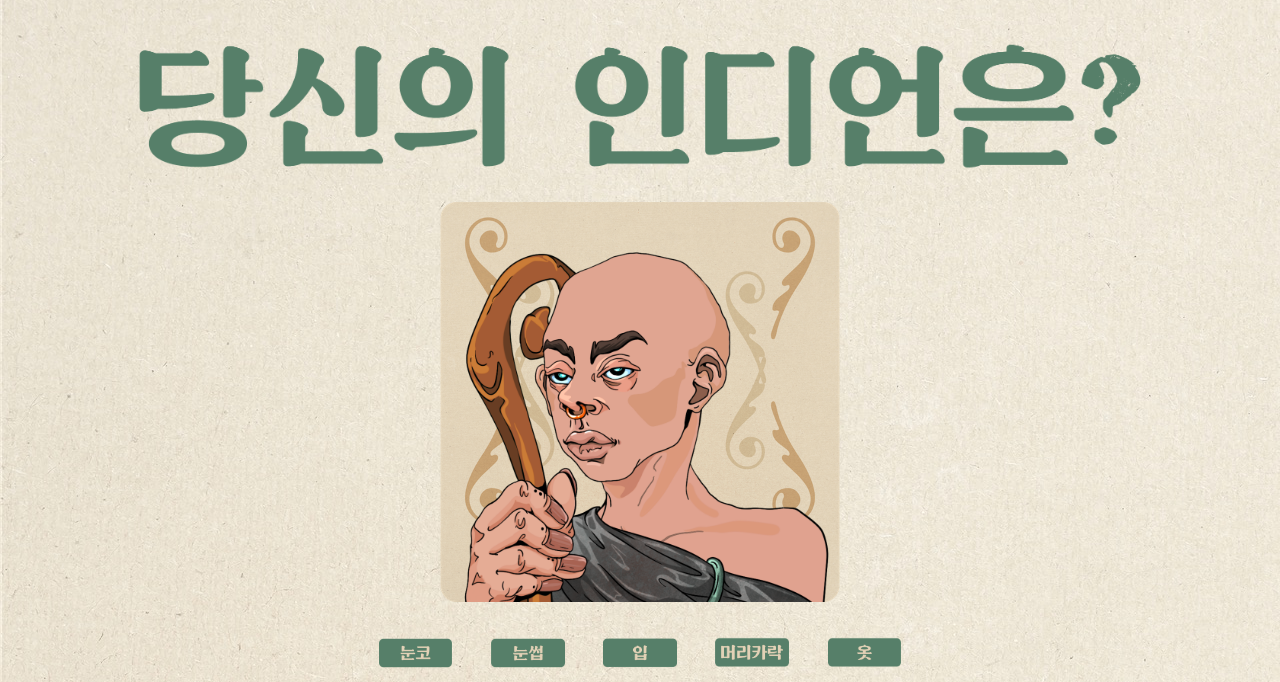
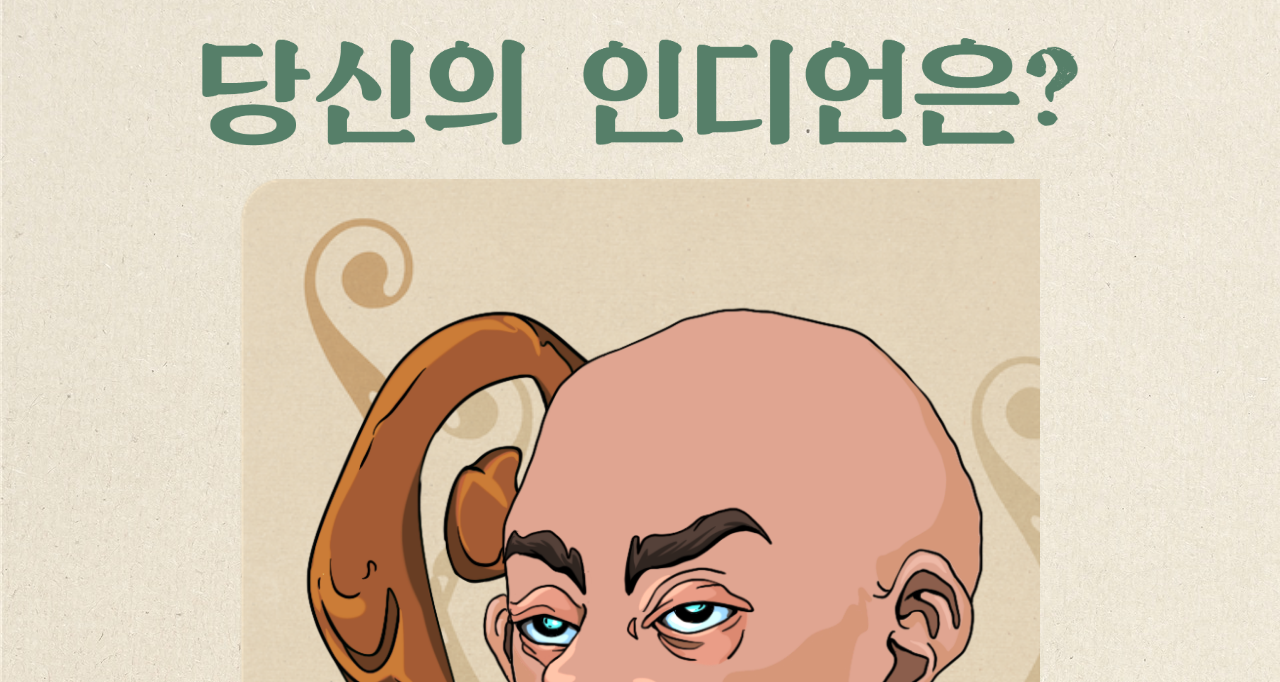
Before and after one commit to aaronsatae/malama-aina, a website: page index.html in a window 1280 px wide. Shown: the part 199-881 px from the top of the page. Drawn offline with nearby package versions, Linux system fonts and the light colour scheme.

Commit message:
update style

```diff
--- a/styles.css
+++ b/styles.css
@@ -14,7 +14,7 @@ header {
 }
 
 .main-title {
-    width: 80%;
+    width: 70vw;
 }
 
 footer {
@@ -23,12 +23,13 @@ footer {
 }
 
 .divider {
-    width: 80%;
+    width: 90%;
 }
 
 #character {
-    width: 50vh;
-    height: 50vh;
+    width: 80vw;
+    max-width: 800px;
+    height: 80vw;
     padding: 0;
     display: flex;
 }
@@ -116,6 +117,7 @@ footer {
 
 .btn {
     margin: 5px;
+    padding: 0;
     width: fit-content;
     background-color: transparent;
     border: none;
```
